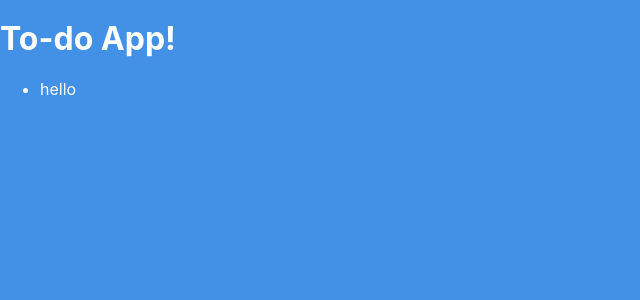
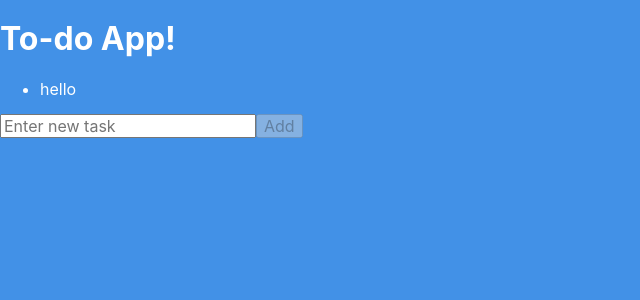
Before and after one commit to louis-pvs/todo-demo, a React app: page / in a window 1280 px wide. Shown: the top 300 px of the page, without its empty margins (0-640 px from the left). Built offline with nearby package versions, Linux system fonts and the light colour scheme.

Commit message:
create dummy input

```diff
--- a/src/App.jsx
+++ b/src/App.jsx
@@ -2,15 +2,22 @@ import React, { useState } from "react";
 
 import "./index.scss";
 import List from "./List";
+import Input from "./Input";
 
 export default function App() {
-  const [state] = useState([{ id: 1, message: "hello" }]); //
+  const [todoList, addTask] = useState([{ id: 1, message: "hello" }]);
 
-  // initialize app
+  const onAddClick = message => {
+    const newId = todoList.length + 1;
+    const newTodoList = todoList.concat([{ id: newId, message }]);
+    addTask(newTodoList);
+  };
+
   return (
     <div className="app">
       <h1>To-do App!</h1>
-      <List data={state} />
+      <List data={todoList} />
+      <Input onAddClick={onAddClick} />
     </div>
   );
 }
--- /dev/null
+++ b/src/Input.jsx
@@ -0,0 +1,30 @@
+import React, { useState } from "react";
+import PropTypes from "prop-types";
+
+Input.propTypes = {
+  onAddClick: PropTypes.func
+};
+
+function Input({ onAddClick }) {
+  const INITIAL_VALUE = "";
+  const [inputValue, updateInput] = useState(INITIAL_VALUE);
+  const onSubmit = e => {
+    e.preventDefault(); // prevent page reloading everytime click submit
+    onAddClick(inputValue);
+    updateInput(INITIAL_VALUE);
+  };
+  return (
+    <form onSubmit={onSubmit}>
+      <input
+        onChange={e => updateInput(e.target.value)}
+        placeholder="Enter new task"
+        value={inputValue}
+      />
+      <button disabled={!inputValue} type="submit" onClick={onSubmit}>
+        Add
+      </button>
+    </form>
+  );
+}
+
+export default Input;
```
